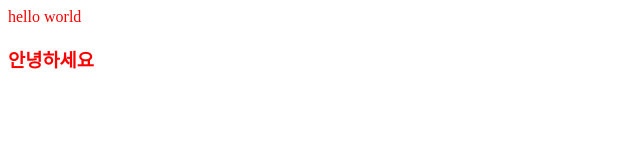
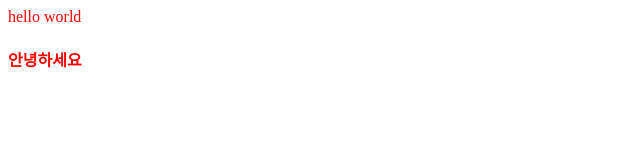
Before and after one commit to lywoo00/SVN2, a plain HTML site: page index.html in a window 1280 px wide. Shown: the full height of the page, 0-640 px from the left. Drawn offline with Linux system fonts and the light colour scheme.

Commit message:
* h4로 변경

```diff
--- a/index.html
+++ b/index.html
@@ -11,6 +11,6 @@
 </head>
 <body>
   hello world
-  <h3>안녕하세요</h3>
+  <h4>안녕하세요</h4>
 </body>
 </html>
```
